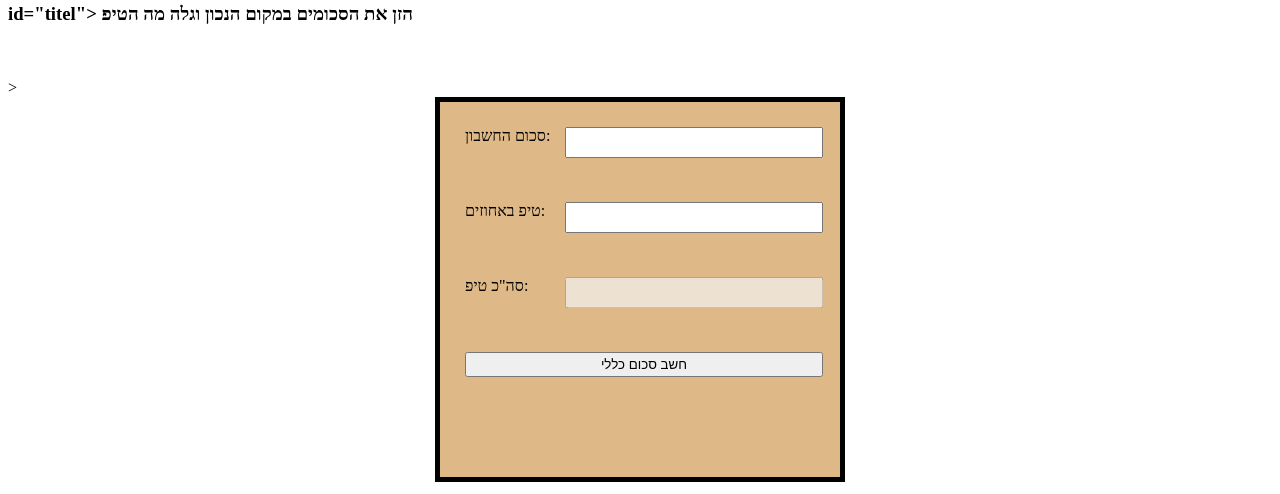
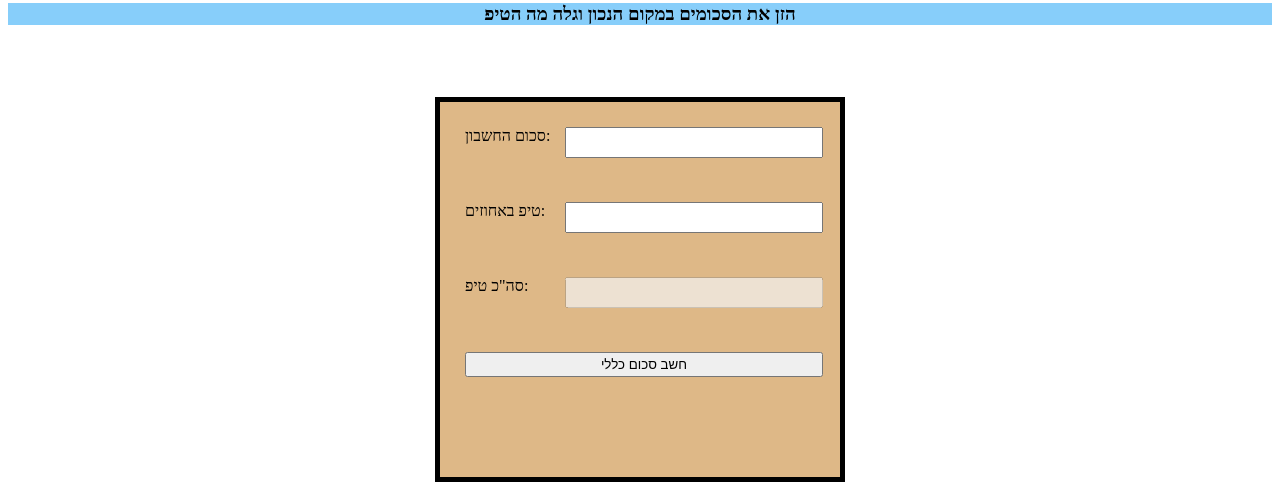
Before and after one commit to bochak/tiptipo, a plain HTML site: page index.html in a window 1280 px wide. Shown: the part 124-618 px from the top of the page. Drawn offline with Linux system fonts and the light colour scheme.

Commit message:
Update index.html

```diff
--- a/index.html
+++ b/index.html
@@ -11,8 +11,8 @@
 
 <body>
     <img id="logo" src="./LOGO.png" alt="logo1">
-    <h3> id="titel"> הזן את הסכומים במקום הנכון וגלה מה הטיפ</h3>
-    <br><br>><br>
+    <h3 id="titel"> הזן את הסכומים במקום הנכון וגלה מה הטיפ</h3>
+    <br><br><br>
     <div id="container">
         סכום החשבון:<input id="bill_amount" class="input-styling" type="number" >
         טיפ באחוזים:<input id="tip_precentge" class="input-styling" type="number">
```
